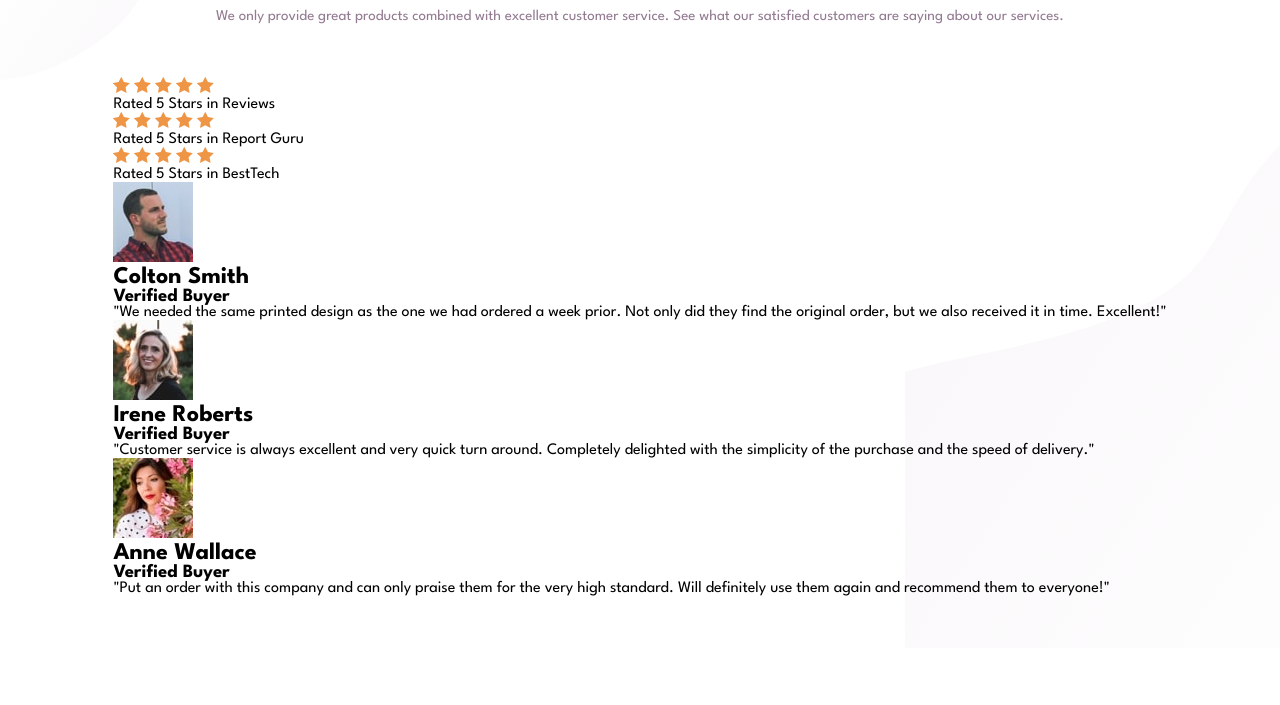
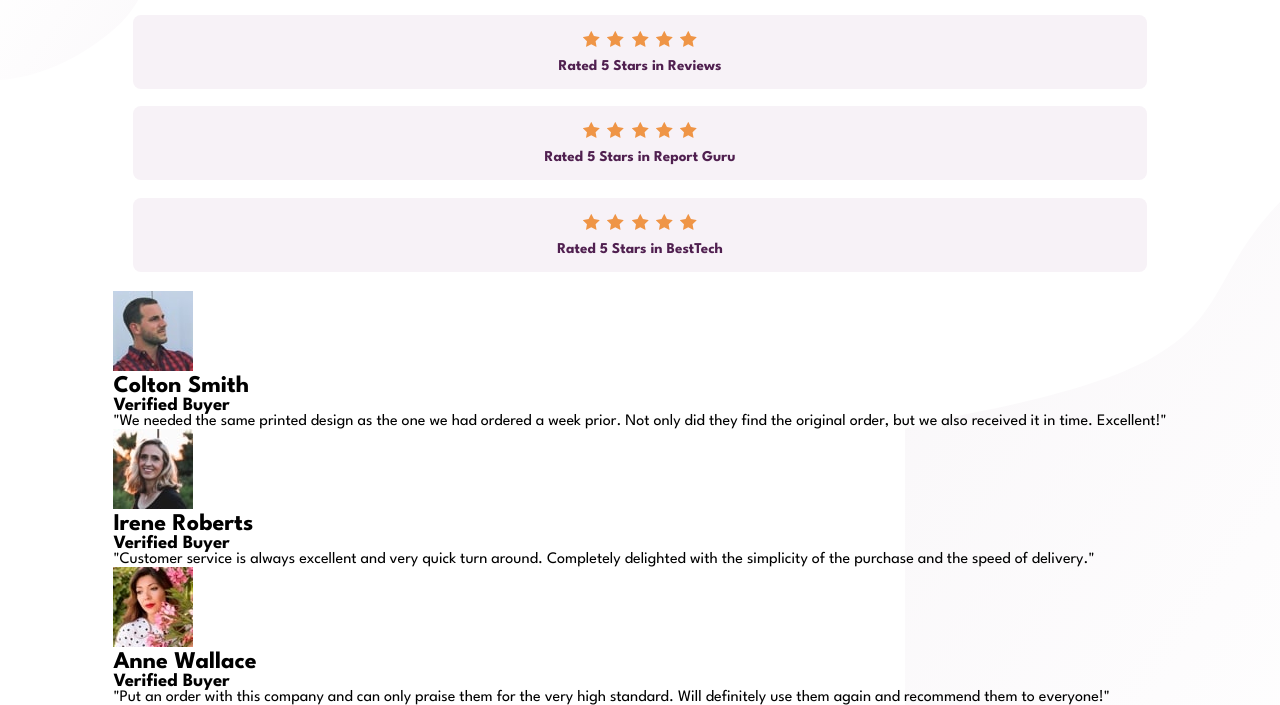
Before and after one commit to IamAbhiDev/social-proof-section-master.github.io, a plain HTML site: page index.html in a window 1280 px wide. Shown: the part 152-857 px from the top of the page. Before the commit the page ends 800 px from the top, so only its background shows below. Drawn offline with Linux system fonts and the light colour scheme.

Commit message:
rating section styled

```diff
--- a/css/style.css
+++ b/css/style.css
@@ -47,6 +47,7 @@ body {
 .container__header {
     text-align: center;
     margin: 3.1rem;
+    margin-bottom: 2.5rem;
 }
 
 .container__header__heading {
@@ -62,3 +63,31 @@ body {
     line-height: 1.4;
     margin-top: 1.5rem;
 }
+
+.container__rating {
+    text-align: center;
+    margin: 1.2rem;
+    margin-top: 0;
+}
+
+.container__rating__row {
+    background: var(--light-grayish-magenta);
+    border-radius: .5rem;
+    padding: 1rem;
+}
+
+.container__rating__row:not(:first-child) {
+    margin-top: 1.1rem;
+}
+
+.container__rating__row__stars-icon:not(:first-child) {
+    display: inline-block;
+    margin-left: .2em;
+}
+
+.container__rating__row__text {
+    color: var(--very-dark-magenta);
+    font-size: .9375rem;
+    font-weight: var(--bold);
+    margin-top: .5rem;
+}
--- a/index.html
+++ b/index.html
@@ -28,11 +28,11 @@
 
       <div class="container__rating__row">
         <div class="container__rating__row__stars">
-          <img src="./images/icon-star.svg" alt="" class="container__rating__reviews__stars-icon">
-          <img src="./images/icon-star.svg" alt="" class="container__rating__reviews__stars-icon">
-          <img src="./images/icon-star.svg" alt="" class="container__rating__reviews__stars-icon">
-          <img src="./images/icon-star.svg" alt="" class="container__rating__reviews__stars-icon">
-          <img src="./images/icon-star.svg" alt="" class="container__rating__reviews__stars-icon">
+          <img src="./images/icon-star.svg" alt="" class="container__rating__row__stars-icon">
+          <img src="./images/icon-star.svg" alt="" class="container__rating__row__stars-icon">
+          <img src="./images/icon-star.svg" alt="" class="container__rating__row__stars-icon">
+          <img src="./images/icon-star.svg" alt="" class="container__rating__row__stars-icon">
+          <img src="./images/icon-star.svg" alt="" class="container__rating__row__stars-icon">
         </div>
 
         <p class="container__rating__row__text">Rated 5 Stars in Reviews</p>
@@ -40,11 +40,11 @@
 
       <div class="container__rating__row">
         <div class="container__rating__row__stars">
-          <img src="./images/icon-star.svg" alt="" class="container__rating__reviews__stars-icon">
-          <img src="./images/icon-star.svg" alt="" class="container__rating__reviews__stars-icon">
-          <img src="./images/icon-star.svg" alt="" class="container__rating__reviews__stars-icon">
-          <img src="./images/icon-star.svg" alt="" class="container__rating__reviews__stars-icon">
-          <img src="./images/icon-star.svg" alt="" class="container__rating__reviews__stars-icon">
+          <img src="./images/icon-star.svg" alt="" class="container__rating__row__stars-icon">
+          <img src="./images/icon-star.svg" alt="" class="container__rating__row__stars-icon">
+          <img src="./images/icon-star.svg" alt="" class="container__rating__row__stars-icon">
+          <img src="./images/icon-star.svg" alt="" class="container__rating__row__stars-icon">
+          <img src="./images/icon-star.svg" alt="" class="container__rating__row__stars-icon">
         </div>
 
         <p class="container__rating__row__text">Rated 5 Stars in Report Guru</p>
@@ -52,11 +52,11 @@
 
       <div class="container__rating__row">
         <div class="container__rating__row__stars">
-          <img src="./images/icon-star.svg" alt="" class="container__rating__reviews__stars-icon">
-          <img src="./images/icon-star.svg" alt="" class="container__rating__reviews__stars-icon">
-          <img src="./images/icon-star.svg" alt="" class="container__rating__reviews__stars-icon">
-          <img src="./images/icon-star.svg" alt="" class="container__rating__reviews__stars-icon">
-          <img src="./images/icon-star.svg" alt="" class="container__rating__reviews__stars-icon">
+          <img src="./images/icon-star.svg" alt="" class="container__rating__row__stars-icon">
+          <img src="./images/icon-star.svg" alt="" class="container__rating__row__stars-icon">
+          <img src="./images/icon-star.svg" alt="" class="container__rating__row__stars-icon">
+          <img src="./images/icon-star.svg" alt="" class="container__rating__row__stars-icon">
+          <img src="./images/icon-star.svg" alt="" class="container__rating__row__stars-icon">
         </div>
 
         <p class="container__rating__row__text">Rated 5 Stars in BestTech</p>
```
